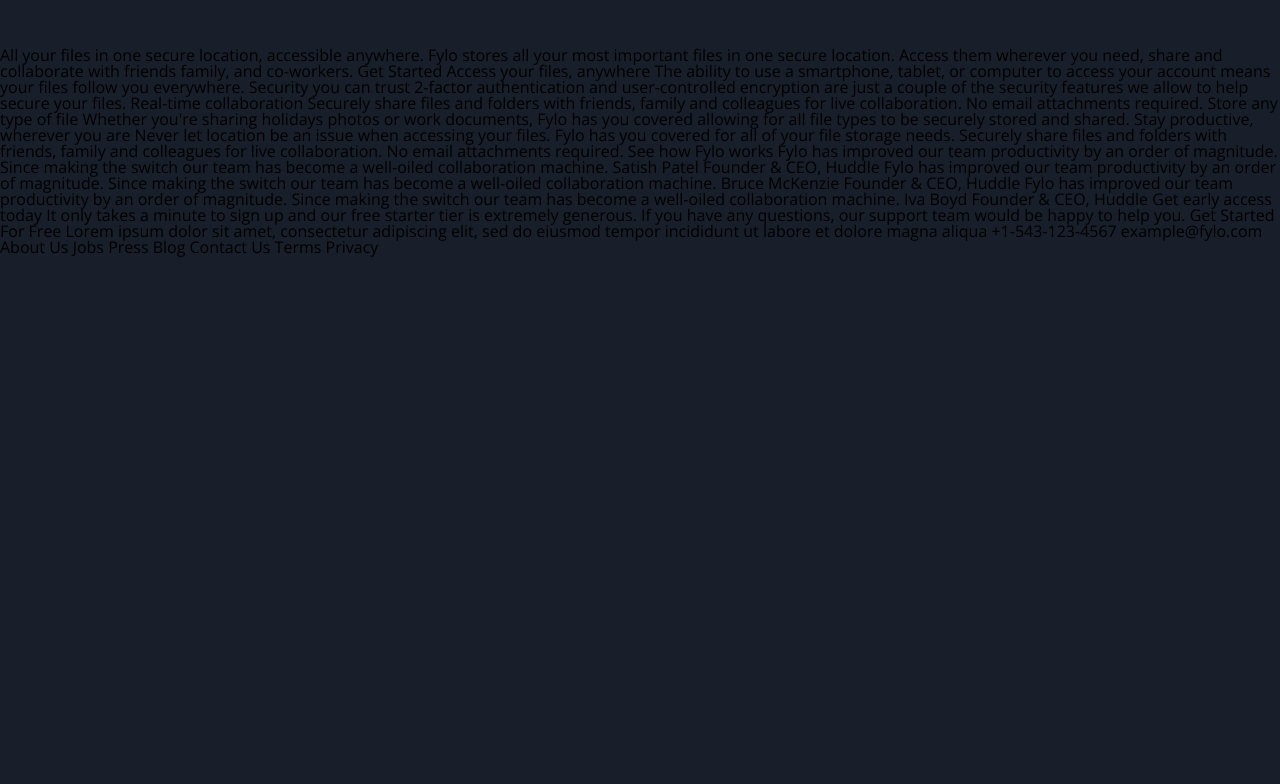
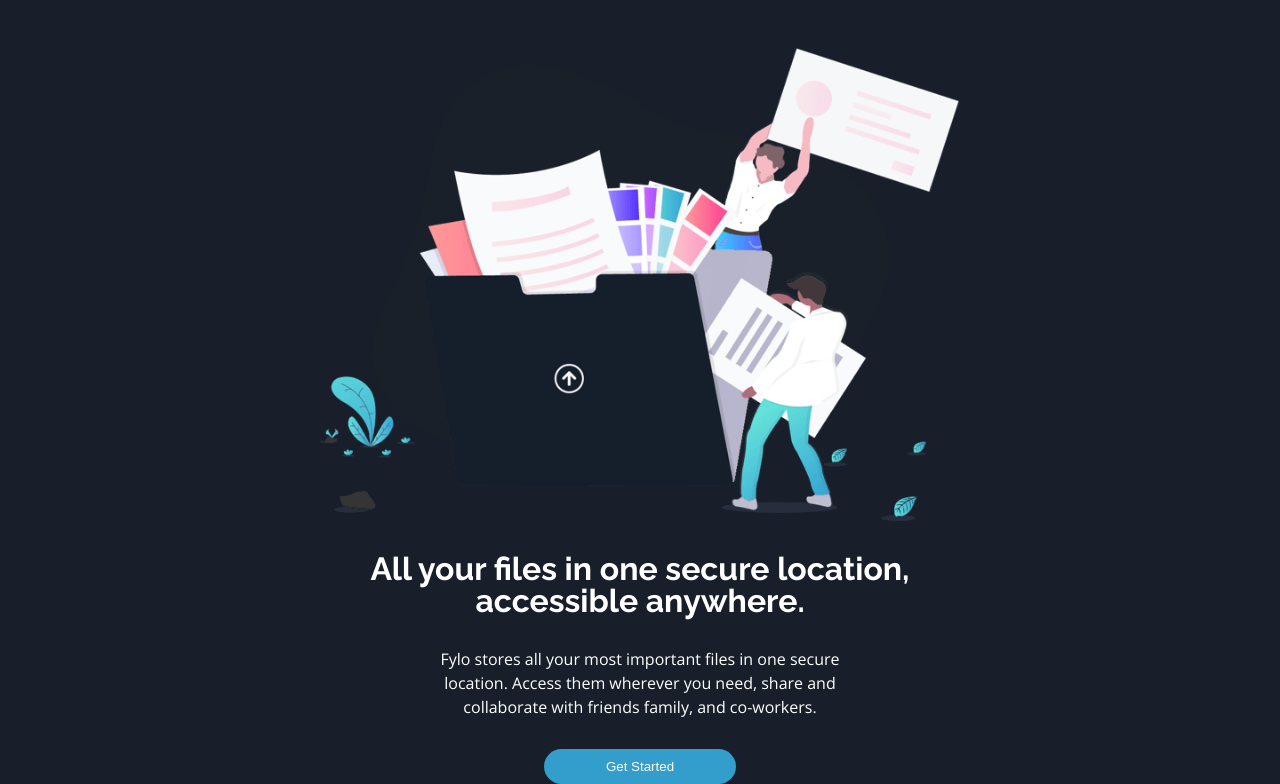
Before and after one commit to Sonsyduke/Fylo-dark-theme-landing-page, a plain HTML site: page index.html in a window 1280 px wide. Shown: the part 97-881 px from the top of the page. Before the commit the page ends 800 px from the top, so only its background shows below. Drawn offline with nearby package versions, Linux system fonts and the light colour scheme.

Commit message:
Finish the hero section and started with services section

```diff
--- a/index.html
+++ b/index.html
@@ -36,10 +36,20 @@
         </ul>
       </div>
     </nav>
-    All your files in one secure location, accessible anywhere. Fylo stores all
-    your most important files in one secure location. Access them wherever you
-    need, share and collaborate with friends family, and co-workers. Get Started
-    Access your files, anywhere The ability to use a smartphone, tablet, or
+
+    <main class="main-container">
+      <img src="./images/illustration-intro.png" alt="Hero illustration" />
+      <h1 class="main-heading">
+        All your files in one secure location, accessible anywhere.
+      </h1>
+      <p class="desc">
+        Fylo stores all your most important files in one secure location. Access
+        them wherever you need, share and collaborate with friends family, and
+        co-workers.
+      </p>
+      <button class="mainCta">Get Started</button>
+    </main>
+    <!-- Access your files, anywhere The ability to use a smartphone, tablet, or
     computer to access your account means your files follow you everywhere.
     Security you can trust 2-factor authentication and user-controlled
     encryption are just a couple of the security features we allow to help
@@ -64,6 +74,6 @@
     you. Get Started For Free Lorem ipsum dolor sit amet, consectetur adipiscing
     elit, sed do eiusmod tempor incididunt ut labore et dolore magna aliqua
     +1-543-123-4567 example@fylo.com About Us Jobs Press Blog Contact Us Terms
-    Privacy
+    Privacy -->
   </body>
 </html>
--- a/styles.css
+++ b/styles.css
@@ -18,6 +18,7 @@ body {
   font-family: "Open Sans", sans-serif;
 }
 
+/* ============ NAVBAR ============ */
 .nav-container {
   width: 90%;
   margin: 50px auto;
@@ -40,3 +41,40 @@ body {
   text-decoration: none;
   color: var(---white);
 }
+
+/* ============ NAVBAR ============ */
+/* ============ HERO ============ */
+.main-container {
+  width: 50%;
+  margin: auto;
+  text-align: center;
+}
+
+.main-container img {
+  width: 100%;
+}
+
+.main-heading {
+  color: var(---white);
+  font-size: 2rem;
+  font-family: "Raleway", sans-serif;
+  font-weight: 700;
+  margin: 30px 0;
+}
+
+.desc {
+  color: var(---white);
+  font-size: 1rem;
+  width: 70%;
+  margin: 30px auto;
+  line-height: 1.5;
+}
+
+.mainCta {
+  width: 30%;
+  padding: 10px 0;
+  border: none;
+  border-radius: 30px;
+  background-color: var(--blue);
+  color: var(---white);
+}
```
